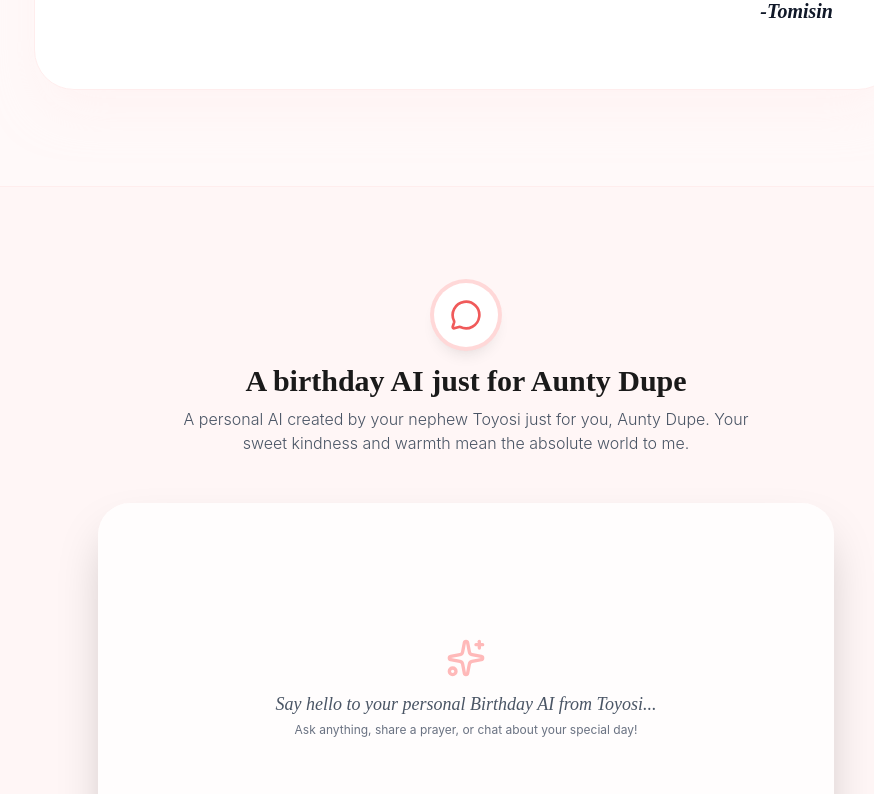
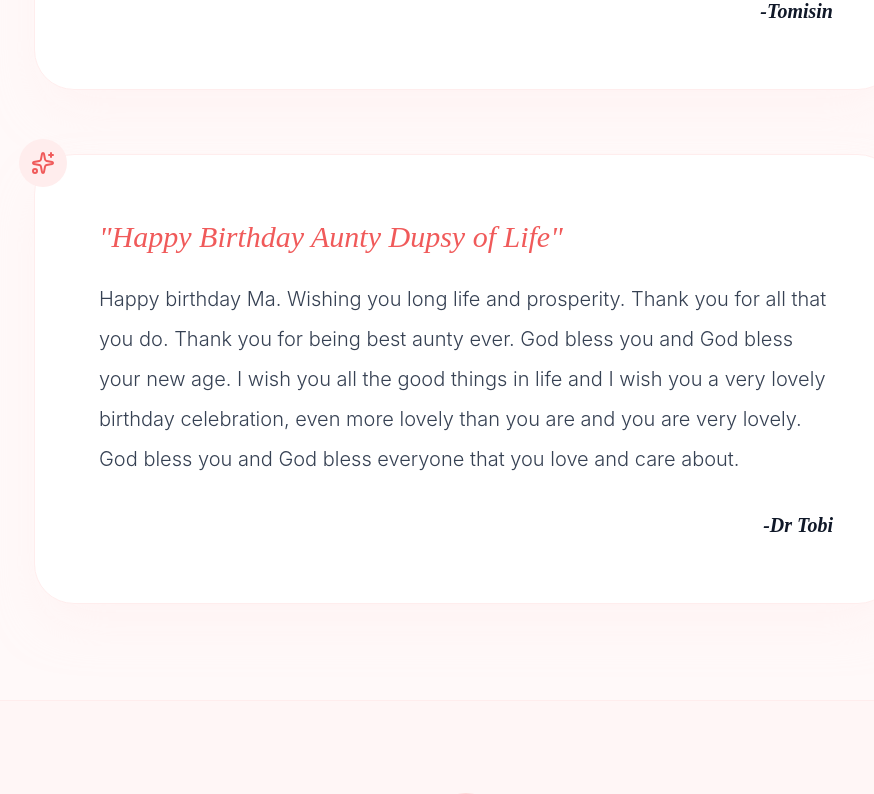
Before and after one commit to IAMTOYO-AI/aunty-dupe, a React (Vite) app: page / in a window 1280 px wide. Shown: the part 6460-7254 px from the top of the page, without its empty margins (174-1048 px from the left). Built offline with nearby package versions, Linux system fonts and the light colour scheme.

Commit message:
Update App.tsx

```diff
--- a/src/App.tsx
+++ b/src/App.tsx
@@ -240,6 +240,12 @@ const LETTERS: Letter[] = [
     title: "Happy Birthday My Sweet Aunty Dupe",
     content: "I wish you long life and prosperity in good health and peace of mind. I pray that the Almighty God would bring all your heart desires to pass according to His plan and purpose for your life in Jesus name. Thank you for all the love and kindness you show and for always being there. You have such a large heart and you are one of the sweetest person I know. I love you so much my sweet aunty Dupe. Enjoy your birthday, Ma!🥳 🫂❤️",
     signature: "Tomisin"
+  },
+  {
+    id: 3,
+    title: "Happy Birthday Aunty Dupsy of Life",
+    content: "Happy birthday Ma. Wishing you long life and prosperity. Thank you for all that you do. Thank you for being best aunty ever. God bless you and God bless your new age. I wish you all the good things in life and I wish you a very lovely birthday celebration, even more lovely than you are and you are very lovely. God bless you and God bless everyone that you love and care about.",
+    signature: "Dr Tobi"
   }
 ];
 
```
